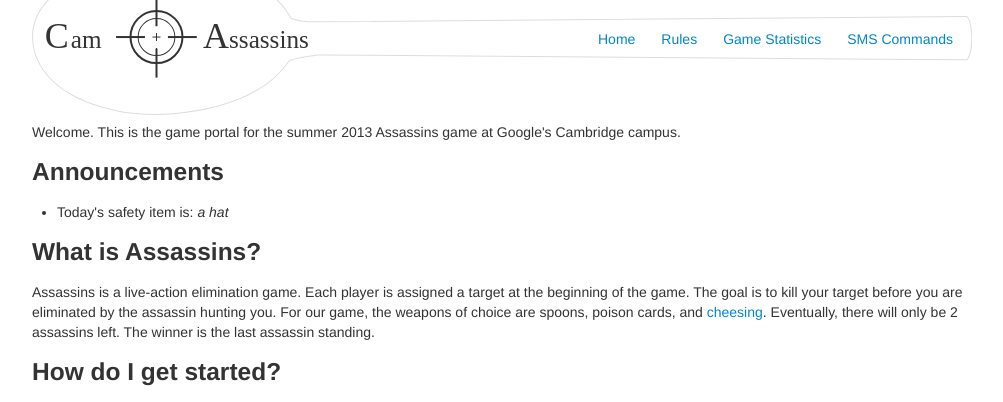
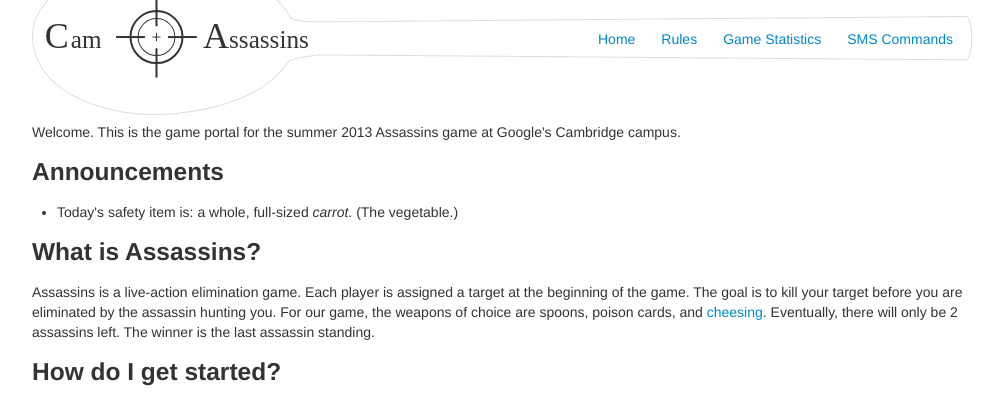
Before and after one commit to ihartwig/camassassins, a Django app: page / in a window 1280 px wide. Shown: the top 402 px of the page, without its empty margins (138-1141 px from the left). Run offline with Django 3.2, Linux system fonts and the light colour scheme; parts of the project's set-up code (start-up, migrations or seed data) failed here and were passed over; some libraries are stand-ins or nearby versions.

Commit message:
Changed safety item

```diff
--- a/template/staticpage/index.html
+++ b/template/staticpage/index.html
@@ -4,7 +4,7 @@
 <p>Welcome. This is the game portal for the summer 2013 Assassins game at Google's Cambridge campus.
 <h3>Announcements</h3>
 <ul>
-  <li>Today's safety item is: <i>a hat</i></li>
+  <li>Today's safety item is: a whole, full-sized<i> carrot</i>. (The vegetable.)</li>
 </ul>
 <h3>What is Assassins?</h3>
 <p>Assassins is a live-action elimination game. Each player is assigned a target at the beginning of the game. The goal is to kill your target before you are eliminated by the assassin hunting you. For our game, the weapons of choice are spoons, poison cards, and <a href="//go/cheese">cheesing</a>. Eventually, there will only be 2 assassins left. The winner is the last assassin standing.</p>
```
